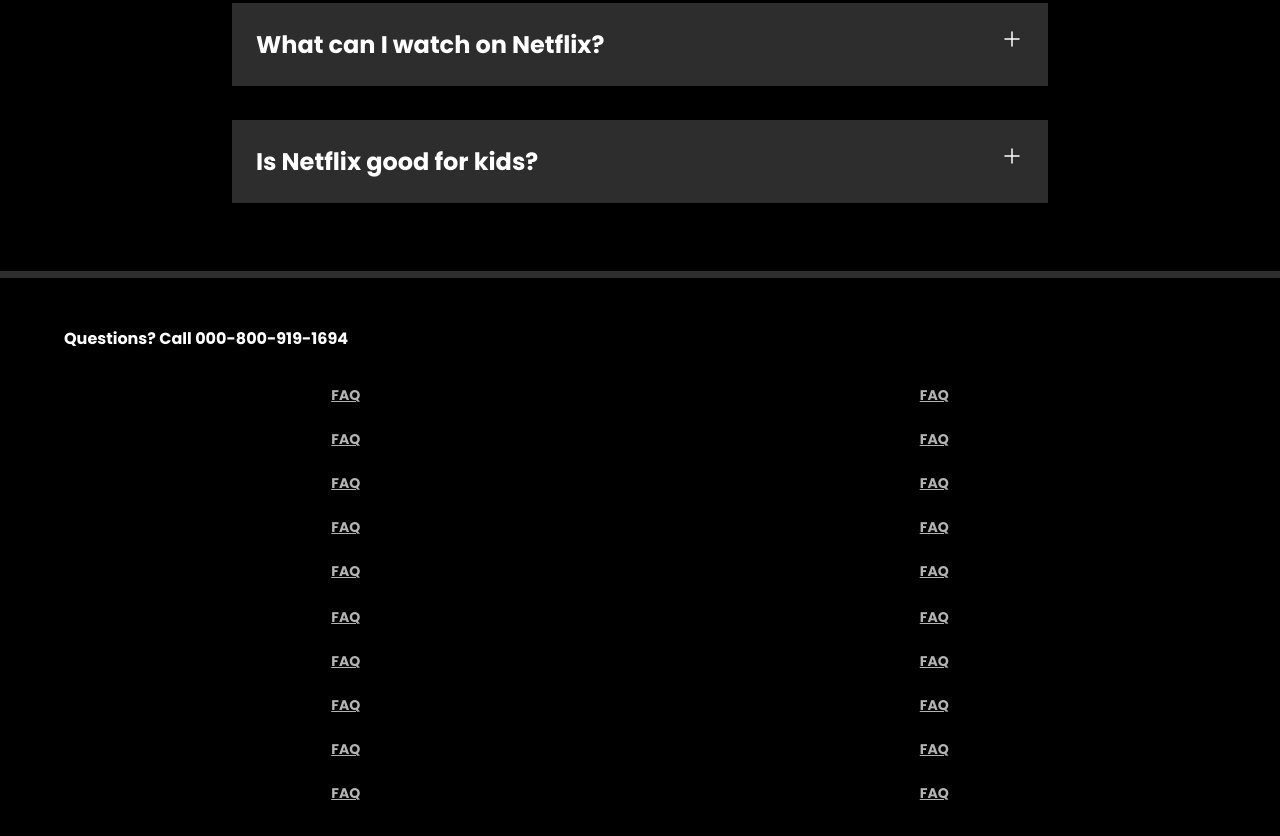
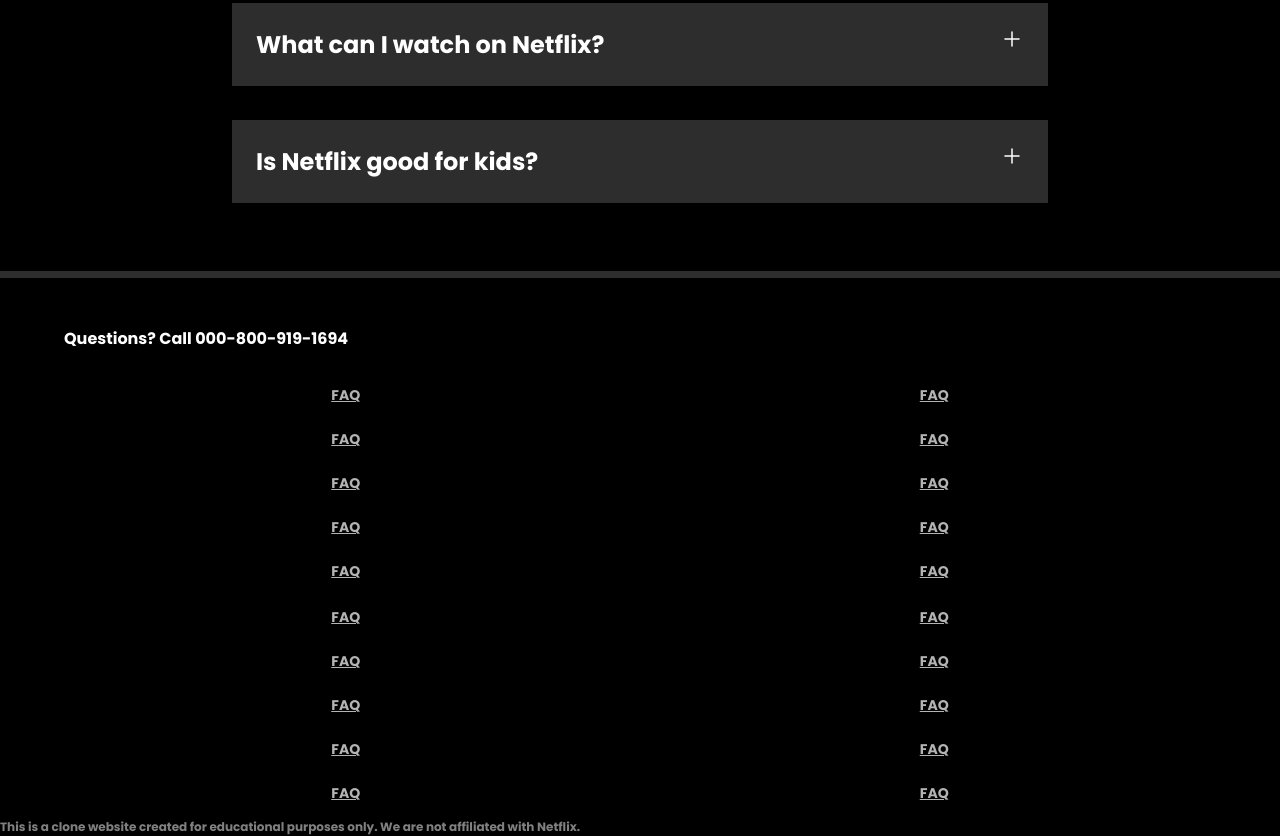
Before and after one commit to kartikjoshi7/netflix-clone, a plain HTML site: page index.html in a window 1280 px wide. Shown: the part 3233-4069 px from the top of the page. Drawn offline with Linux system fonts and the light colour scheme; a web font is replaced by a local one.

Commit message:
Update index.html

```diff
--- a/index.html
+++ b/index.html
@@ -18,13 +18,11 @@
                     English
                 </button>
                 <button class="btn btn-red-sm">
-                    <a href="https://www.netflix.com/in/login">
+                    <a href="#">
                         Sign In</a>
                 </button>
             </div>
         </nav>
-        <!-- <div class="box">
-        </div> -->
         <div class="hero">
             <span>Enjoy big movies, hit series and more from ₹ 149.</span>
             <span>Join today. Cancel anytime.</span>
@@ -210,6 +208,12 @@
         </div>
     </footer>
 
+    <div>
+        <p style="font-size: 12px; color: gray;">
+          This is a clone website created for educational purposes only. We are not affiliated with Netflix.
+        </p>
+    </div>
+
 </body>
 
 </html>
```
